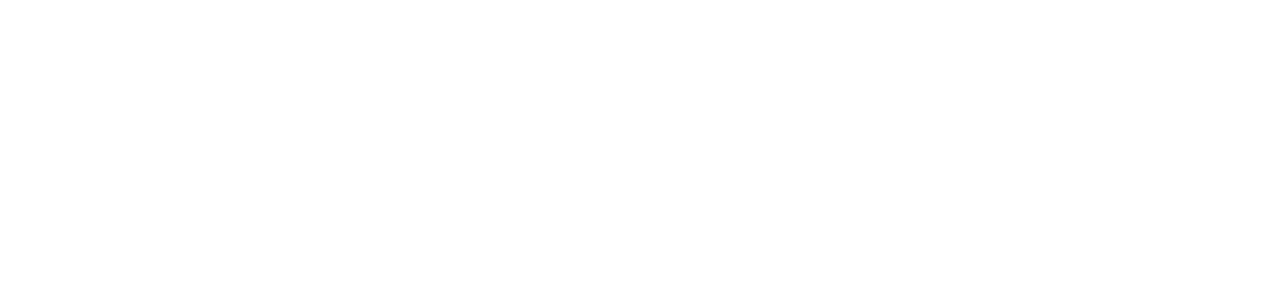
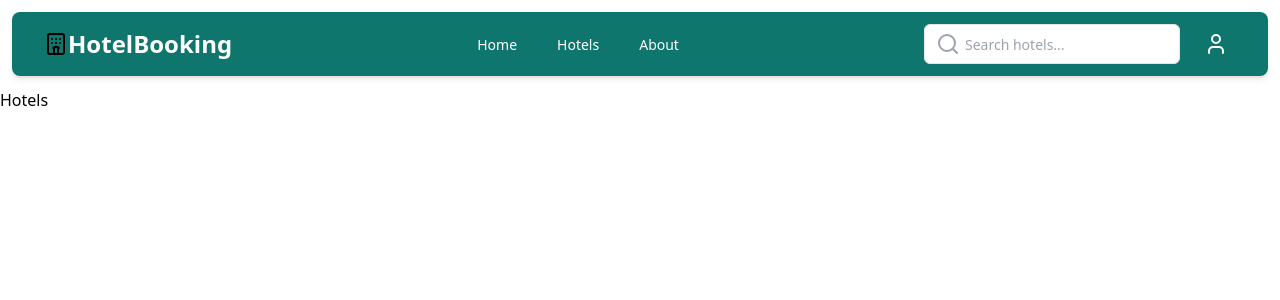
Before and after one commit to Ragnar20-03/Hotel_Listing, a React (Vite) app in the folder frontend/: page /hotels in a window 1280 px wide. Before the commit this address had no page. Shown: the top 300 px of the page. Built offline with nearby package versions, Linux system fonts and the light colour scheme.

Commit message:
Added NavBar

```diff
--- a/frontend/package.json
+++ b/frontend/package.json
@@ -11,6 +11,9 @@
   },
   "dependencies": {
     "@types/react-router-dom": "^5.3.3",
+    "class-variance-authority": "^0.7.0",
+    "framer-motion": "^11.11.5",
+    "lucide-react": "^0.451.0",
     "react": "^18.3.1",
     "react-dom": "^18.3.1",
     "react-router-dom": "^6.26.2"
--- a/frontend/src/App.tsx
+++ b/frontend/src/App.tsx
@@ -1,14 +1,18 @@
 import { BrowserRouter, Routes, Route } from "react-router-dom";
 import Landing from "./pages/User/Landing";
 import A_Landing from "./pages/Admin/A_Landing";
+import Navbar from "./components/User/Nav";
+import Hotels from "./pages/Hotels";
 
 function App() {
   return (
     <div>
+      <Navbar />
       <BrowserRouter>
         <Routes>
           <Route path="/" element={<Landing />} />
           <Route path="/admin" element={<A_Landing />} />
+          <Route path="/hotels" element={<Hotels />} />
         </Routes>
       </BrowserRouter>
     </div>
--- /dev/null
+++ b/frontend/src/components/User/Button.tsx
@@ -0,0 +1,47 @@
+import React from "react";
+
+interface ButtonProps extends React.ButtonHTMLAttributes<HTMLButtonElement> {
+  variant?:
+    | "default"
+    | "destructive"
+    | "outline"
+    | "secondary"
+    | "ghost"
+    | "link";
+  size?: "default" | "sm" | "lg" | "icon";
+}
+
+const buttonStyles = {
+  default: "bg-blue-500 text-white hover:bg-blue-600",
+  destructive: "bg-red-500 text-white hover:bg-red-600",
+  outline: "border border-gray-300 bg-white text-gray-700 hover:bg-gray-100",
+  secondary: "bg-green-500 text-white hover:bg-green-600",
+  ghost: "bg-transparent text-blue-500 hover:bg-blue-100",
+  link: "text-blue-500 underline hover:text-blue-600",
+};
+
+const sizeStyles = {
+  default: "h-10 px-4 py-2",
+  sm: "h-9 rounded-md px-3",
+  lg: "h-11 rounded-md px-8",
+  icon: "h-10 w-10",
+};
+
+const Button: React.FC<ButtonProps> = ({
+  variant = "default",
+  size = "default",
+  className,
+  ...props
+}) => {
+  const variantClasses = buttonStyles[variant];
+  const sizeClasses = sizeStyles[size];
+
+  return (
+    <button
+      className={`${variantClasses} ${sizeClasses} inline-flex items-center justify-center rounded-md font-medium transition-colors focus:outline-none focus:ring-2 focus:ring-offset-2 ${className}`}
+      {...props}
+    />
+  );
+};
+
+export default Button;
--- /dev/null
+++ b/frontend/src/components/User/Input.tsx
@@ -0,0 +1,20 @@
+import * as React from "react";
+
+export interface InputProps
+  extends React.InputHTMLAttributes<HTMLInputElement> {}
+
+const Input = React.forwardRef<HTMLInputElement, InputProps>(
+  ({ className, type, ...props }, ref) => {
+    return (
+      <input
+        type={type}
+        className="flex h-10 w-full rounded-md border border-input bg-background px-3 py-2 text-sm ring-offset-background file:border-0 file:bg-transparent file:text-sm file:font-medium placeholder:text-muted-foreground focus-visible:outline-none focus-visible:ring-2 focus-visible:ring-ring focus-visible:ring-offset-2 disabled:cursor-not-allowed disabled:opacity-50 ring-teal-700 ring-opacity-45"
+        ref={ref}
+        {...props}
+      />
+    );
+  }
+);
+Input.displayName = "Input";
+
+export { Input };
--- /dev/null
+++ b/frontend/src/components/User/Nav.tsx
@@ -0,0 +1,168 @@
+"use client";
+
+import React, { useState } from "react";
+import { motion, AnimatePresence } from "framer-motion";
+import {
+  Menu,
+  X,
+  Search,
+  User,
+  LogIn,
+  UserPlus,
+  LogOut,
+  HelpCircle,
+  Hotel,
+} from "lucide-react";
+import { Input } from "./Input";
+import Button from "./Button";
+
+export default function Navbar() {
+  const [isMobileMenuOpen, setIsMobileMenuOpen] = useState(false);
+  const [isDropdownOpen, setIsDropdownOpen] = useState(false);
+
+  const navItems = [
+    { name: "Home", href: "/" },
+    { name: "Hotels", href: "/hotels" },
+    { name: "About", href: "/about" },
+  ];
+
+  const accountItems = [
+    { name: "Profile", icon: User, href: "/profile" },
+    { name: "Sign In", icon: LogIn, href: "/signin" },
+    { name: "Register", icon: UserPlus, href: "/register" },
+    { name: "Help", icon: HelpCircle, href: "/help" },
+    { name: "Log Out", icon: LogOut, href: "/logout" },
+  ];
+
+  return (
+    <nav className="bg-teal-700 shadow-md m-3 rounded-lg">
+      <div className="max-w-7xl mx-auto px-4 sm:px-6 lg:px-8">
+        <div className="flex justify-between items-center h-16">
+          <div className="flex-shrink-0 flex items-center">
+            <a href="/" className="flex items-center">
+              <Hotel />
+              <span className="text-2xl font-bold text-white">
+                HotelBooking
+              </span>
+            </a>
+          </div>
+
+          <div className="hidden md:flex items-center justify-center flex-1">
+            {navItems.map((item) => (
+              <a
+                key={item.name}
+                href={item.href}
+                className="mx-4 inline-flex items-center px-1 pt-1 border-b-2 border-transparent text-sm font-medium  hover:text-gray-700 hover:border-gray-300 transition duration-150 ease-in-out text-white "
+              >
+                {item.name}
+              </a>
+            ))}
+          </div>
+
+          <div className="hidden md:flex items-center">
+            <div className="relative mr-4">
+              <Search className="absolute left-3 top-1/2 transform -translate-y-1/2 text-gray-400" />
+              <Input
+                type="search"
+                placeholder="Search hotels..."
+                className="pl-10 pr-4 py-2 border rounded-full focus:outline-none focus:ring-2 focus:ring-blue-500"
+                style={{ paddingLeft: "2.5rem" }} // Adjust left padding if needed
+              />
+            </div>
+
+            <div className="relative">
+              <Button
+                variant="ghost"
+                size="icon"
+                className="rounded-full"
+                onClick={() => setIsDropdownOpen(!isDropdownOpen)}
+              >
+                <User className="h-6 w-6 text-white hover:text-black" />
+                <span className="sr-only">Open user menu</span>
+              </Button>
+              {isDropdownOpen && (
+                <motion.div
+                  initial={{ opacity: 0, y: -10 }}
+                  animate={{ opacity: 1, y: 0 }}
+                  exit={{ opacity: 0, y: -10 }}
+                  transition={{ duration: 0.2 }}
+                  className="absolute right-0 z-10 mt-2 w-48 bg-white shadow-lg rounded-md overflow-hidden"
+                >
+                  {accountItems.map((item) => (
+                    <a
+                      key={item.name}
+                      href={item.href}
+                      className="flex items-center px-4 py-2 text-sm text-gray-700 hover:bg-gray-100"
+                    >
+                      <item.icon className="mr-2 h-4 w-4" />
+                      {item.name}
+                    </a>
+                  ))}
+                </motion.div>
+              )}
+            </div>
+          </div>
+
+          <div className="flex md:hidden">
+            <button
+              onClick={() => setIsMobileMenuOpen(!isMobileMenuOpen)}
+              className="inline-flex items-center justify-center p-2 rounded-md text-gray-400 hover:text-gray-500 hover:bg-gray-100 focus:outline-none focus:ring-2 focus:ring-inset focus:ring-blue-500"
+            >
+              <span className="sr-only">Open main menu</span>
+              {isMobileMenuOpen ? (
+                <X className="block h-6 w-6" aria-hidden="true" />
+              ) : (
+                <Menu className="block h-6 w-6" aria-hidden="true" />
+              )}
+            </button>
+          </div>
+        </div>
+      </div>
+
+      <AnimatePresence>
+        {isMobileMenuOpen && (
+          <motion.div
+            initial={{ opacity: 0, height: 0 }}
+            animate={{ opacity: 1, height: "auto" }}
+            exit={{ opacity: 0, height: 0 }}
+            transition={{ duration: 0.3, ease: "easeInOut" }}
+            className="md:hidden"
+          >
+            <div className="px-2 pt-2 pb-3 space-y-1">
+              {navItems.map((item) => (
+                <a
+                  key={item.name}
+                  href={item.href}
+                  className="block px-3 py-2 rounded-md text-base font-medium text-gray-700 hover:text-gray-900 hover:bg-gray-50"
+                >
+                  {item.name}
+                </a>
+              ))}
+              <div className="relative mt-3 mb-3">
+                <Search className="absolute left-3 top-1/2 transform -translate-y-1/2 text-gray-400" />
+                <Input
+                  type="search"
+                  placeholder="Search hotels..."
+                  className="w-full pl-10 pr-4 py-2 border rounded-full focus:outline-none focus:ring-2 focus:ring-teal-500"
+                />
+              </div>
+              {accountItems.map((item) => (
+                <a
+                  key={item.name}
+                  href={item.href}
+                  className="flex items-center px-3 py-2 rounded-md text-base font-medium text-gray-700 hover:text-gray-900 hover:bg-gray-50"
+                >
+                  <item.icon
+                    className="mr-3 h-5 w-5 text-gray-400"
+                    aria-hidden="true"
+                  />
+                  {item.name}
+                </a>
+              ))}
+            </div>
+          </motion.div>
+        )}
+      </AnimatePresence>
+    </nav>
+  );
+}
--- /dev/null
+++ b/frontend/src/pages/Hotels.tsx
@@ -0,0 +1,7 @@
+import React from "react";
+
+function Hotels() {
+  return <div>Hotels</div>;
+}
+
+export default Hotels;
```
Also changed, not shown: 1 other file (tests, documents, lock files or other folders).
